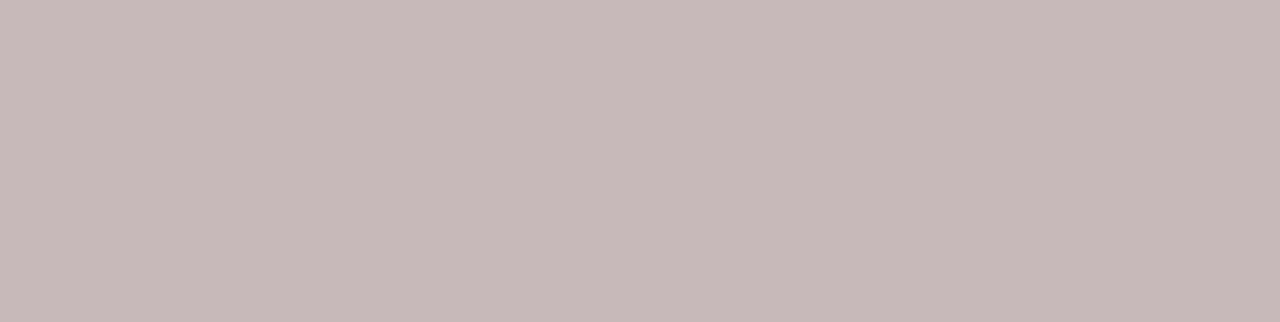
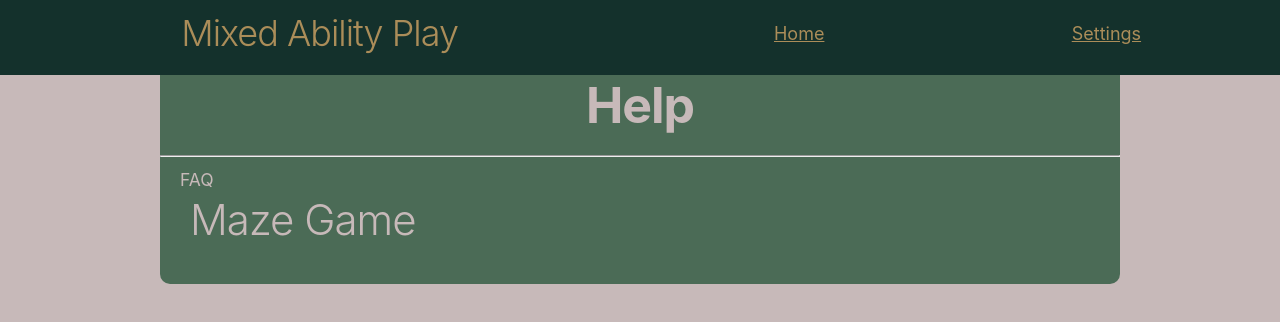
Before and after one commit to TimTwigg/Research, a React (Create React App) app in the folder gooey/: page /help in a window 1280 px wide. Before the commit this address had no page. Shown: the top 322 px of the page. Built offline with nearby package versions, Linux system fonts and the light colour scheme.

Commit message:
worked on help page

```diff
--- a/gooey/src/App.js
+++ b/gooey/src/App.js
@@ -2,6 +2,7 @@ import { BrowserRouter, Routes, Route } from 'react-router-dom';
 import './App.css';
 import Home from './pages/home.jsx';
 import Maze from './pages/maze';
+import Help from './pages/help.jsx';
 
 function App() {
   return (
@@ -9,6 +10,7 @@ function App() {
         <Routes>
             <Route path = "/" element = {<Home />} />
             <Route path = "/maze" element = {<Maze />} />
+            <Route path = "/help" element = {<Help />} />
         </Routes>
     </BrowserRouter>
   );
--- /dev/null
+++ b/gooey/src/components/accordion.css
@@ -0,0 +1,3 @@
+.accordion-header{
+    cursor: pointer;
+}
--- /dev/null
+++ b/gooey/src/components/accordion.jsx
@@ -0,0 +1,25 @@
+import React, { useState } from 'react';
+
+const Accordion = ({ title, children }) => {
+  const [isOpen, setIsOpen] = useState(false);
+
+  const toggleAccordion = () => {
+    setIsOpen(!isOpen);
+  };
+
+  return (
+    <div className="accordion">
+      <div className="accordion-header" onClick={toggleAccordion}>
+        <h2>{title}</h2>
+        <span className={`icon ${isOpen ? 'open' : ''}`}></span>
+      </div>
+      {isOpen && (
+        <div className="accordion-body">
+          {children}
+        </div>
+      )}
+    </div>
+  );
+};
+
+export default Accordion;
--- /dev/null
+++ b/gooey/src/pages/help.jsx
@@ -0,0 +1,19 @@
+import React from 'react';
+import Layout from '../components/layout';
+import Accordion from '../components/accordion';
+
+const Help = () => {
+    return (
+        <Layout title = "help">
+            <h1>Help</h1>
+            <hr/>
+            <p>
+                FAQ
+                <Accordion title = "Maze Game" ClassName='Maze'>
+
+                </Accordion>
+            </p>
+        </Layout>
+    )
+}
+export default Help;
```
Also changed, not shown: gooey/public/logo192.png (added), gooey/public/logo512.png (added).
